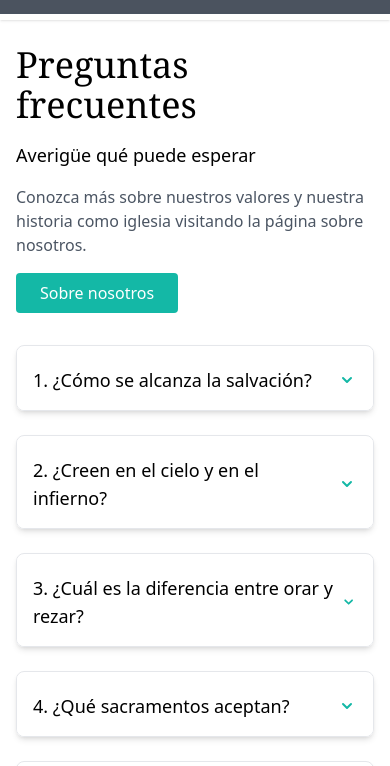
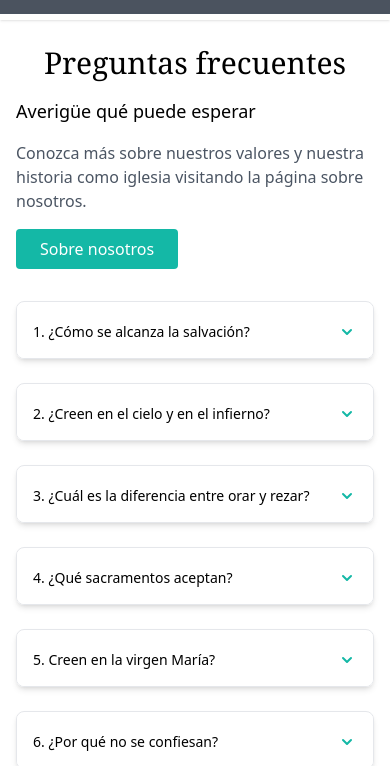
Before and after one commit to ANGIEGIS97/iglesiaBautista, an Astro site: page /preguntas in a window 390 px wide. Shown: the part 67-833 px from the top of the page. Built offline with nearby package versions, Linux system fonts and the light colour scheme; Astro itself is replaced by a stand-in of ours.

Commit message:
mejoras pagina preguntas

```diff
--- a/src/components/PreguntasFrecuentes.vue
+++ b/src/components/PreguntasFrecuentes.vue
@@ -1,6 +1,8 @@
 <template>
   <div class="container mx-auto px-4 py-8 mt-20">
-    <h1 class="text-4xl font-serif mb-4 dark:text-white">
+    <h1
+      class="text-3xl text-center sm:text-left sm:text-4xl font-serif mb-4 dark:text-white"
+    >
       Preguntas frecuentes
     </h1>
     <p class="text-lg mb-4 dark:text-white">Averigüe qué puede esperar</p>
@@ -27,7 +29,7 @@
           @click="toggleItem(index)"
           class="w-full text-left flex justify-between items-center p-4 bg-white dark:bg-gray-800 focus:outline-none"
         >
-          <span class="text-lg font-medium dark:text-white">{{
+          <span class="text-sm sm:text-lg font-medium dark:text-white">{{
             item.pregunta
           }}</span>
           <svg
```
